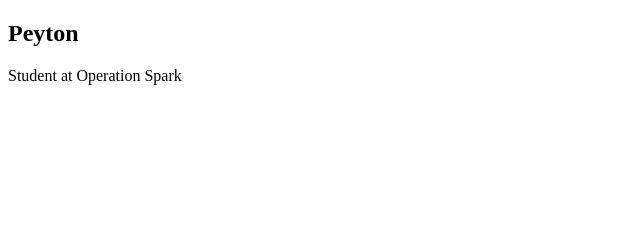
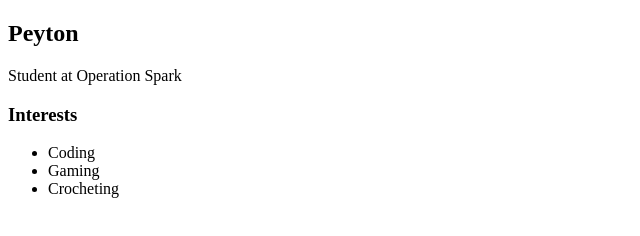
Before and after one commit to peytono/peyton-owen.github.io, a plain HTML site: page index.html in a window 1280 px wide. Shown: the whole page, without its empty margins (0-640 px from the left). Drawn offline with Linux system fonts and the light colour scheme.

Commit message:
added interests to index.html

```diff
--- a/index.html
+++ b/index.html
@@ -18,6 +18,14 @@
           <div class="content">
             <h2>Peyton</h2>
             <p>Student at Operation Spark</p>
+            <div class="interests">
+              <h3>Interests</h3>
+              <ul>
+                <li>Coding</li>
+                <li>Gaming</li>
+                <li>Crocheting</li>
+              </ul>
+            </div>
           </div>
         </main>
       </div>
```
